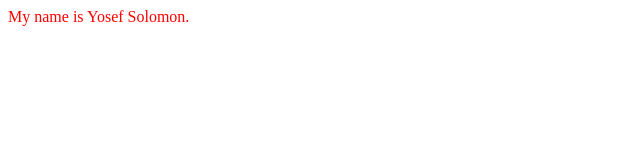
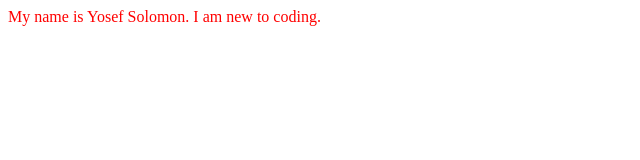
Before and after one commit to JosiSol/First-Github, a plain HTML site: page index.html in a window 1280 px wide. Shown: the whole page, without its empty margins (0-640 px from the left). Drawn offline with Linux system fonts and the light colour scheme.

```diff
--- a/index.html
+++ b/index.html
@@ -8,6 +8,7 @@
 </head>
 <body bgcolor="white">
 My name is Yosef Solomon.
+I am new to coding.
 <link rel="stylesheet" href="css.css">
 </body>
 </html>
```
